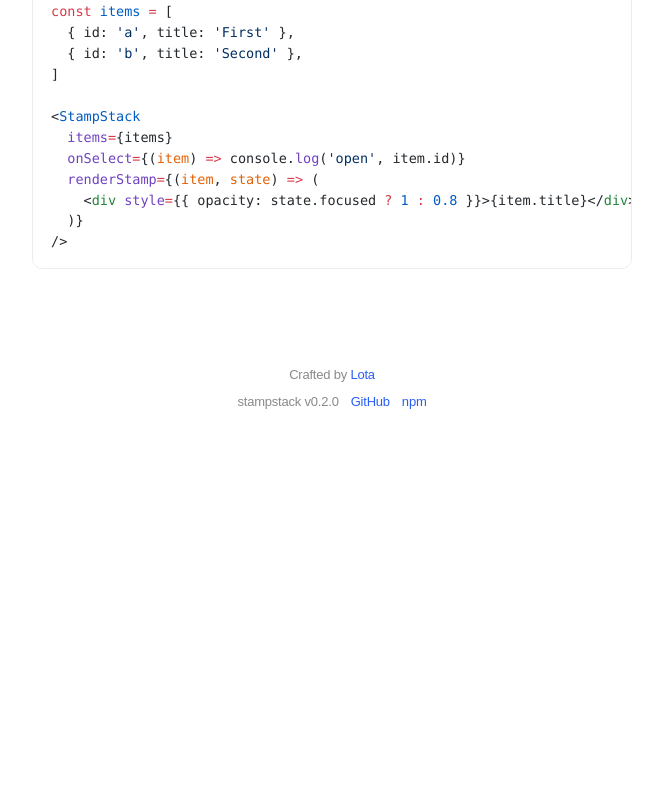
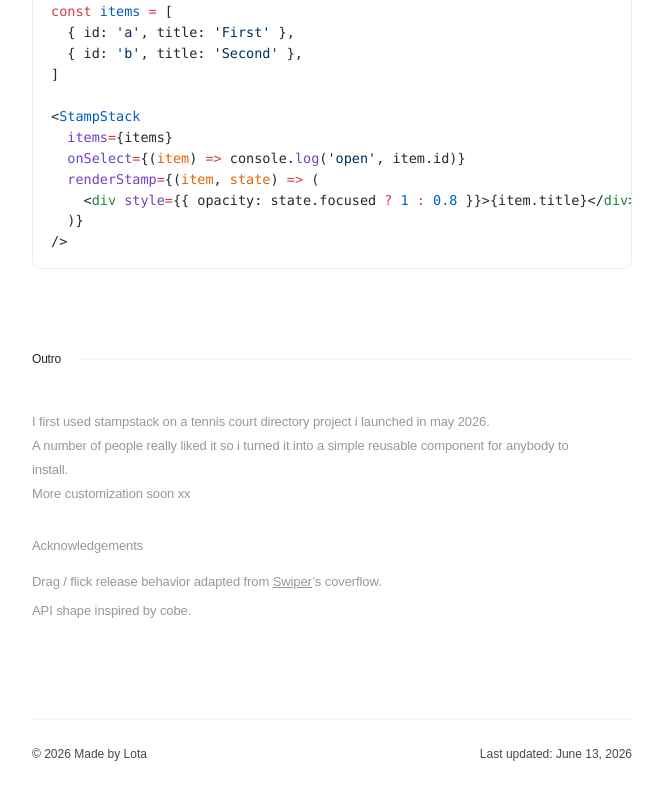
Before and after one commit to lottabydesign/stampstack, a Next.js app in the folder site/: page / in a window 1280 px wide. Shown: the part 666-1466 px from the top of the page, without its empty margins (308-971 px from the left). Before the commit the page ends 1199 px from the top, so only its background shows below. Built offline with nearby package versions, Linux system fonts and the light colour scheme; a web font is replaced by a local one.

Commit message:
feat: rebuild footer to match Figma (Outro note, acknowledgements, made-by/last-updated row)

```diff
--- a/site/components/Footer.tsx
+++ b/site/components/Footer.tsx
@@ -1,14 +1,103 @@
 export function Footer() {
   return (
-    <footer style={{ marginTop: 96, textAlign: 'center', fontSize: 13, color: 'var(--muted)' }}>
-      <p style={{ margin: '0 0 6px' }}>
-        Crafted by <a href="https://github.com/lottabydesign">Lota</a>
-      </p>
-      <p style={{ margin: 0, display: 'flex', gap: 12, justifyContent: 'center' }}>
-        <span>stampstack v0.2.0</span>
-        <a href="https://github.com/lottabydesign/stampstack">GitHub</a>
-        <a href="https://www.npmjs.com/package/stampstack">npm</a>
-      </p>
+    <footer
+      style={{
+        display: 'flex',
+        flexDirection: 'column',
+        gap: 96,
+        alignItems: 'flex-start',
+        width: '100%',
+        marginTop: 80,
+      }}
+    >
+      {/* Outro block */}
+      <div style={{ display: 'flex', flexDirection: 'column', gap: 41, width: '100%' }}>
+        {/* "Outro" label + hairline */}
+        <div style={{ display: 'flex', gap: 15, alignItems: 'center', width: '100%' }}>
+          <span
+            style={{
+              fontFamily: 'var(--font-ui)',
+              fontWeight: 500,
+              fontSize: 12,
+              lineHeight: '20px',
+              letterSpacing: '-0.2px',
+              color: '#252525',
+              whiteSpace: 'nowrap',
+            }}
+          >
+            Outro
+          </span>
+          <div style={{ flex: 1, height: 1, background: '#f5f5f5' }} />
+        </div>
+
+        {/* Note + acknowledgements */}
+        <div
+          style={{
+            display: 'flex',
+            flexDirection: 'column',
+            gap: 28,
+            maxWidth: 560,
+            fontFamily: 'var(--font-ui)',
+            fontWeight: 500,
+            fontSize: 13,
+            letterSpacing: '-0.1px',
+            color: '#989897',
+          }}
+        >
+          <div>
+            <p style={{ margin: 0, lineHeight: '24px' }}>
+              I first used stampstack on a tennis court directory project i launched in may 2026.
+            </p>
+            <p style={{ margin: 0, lineHeight: '24px' }}>
+              A number of people really liked it so i turned it into a simple reusable component for
+              anybody to install.
+              <br aria-hidden />
+              More customization soon xx
+            </p>
+          </div>
+
+          <div style={{ display: 'flex', flexDirection: 'column', gap: 12, maxWidth: 380 }}>
+            <p style={{ margin: 0, lineHeight: '24px' }}>Acknowledgements</p>
+            <div style={{ display: 'flex', flexDirection: 'column', gap: 5 }}>
+              <p style={{ margin: 0, lineHeight: '24px' }}>
+                Drag / flick release behavior adapted from{' '}
+                <a
+                  href="https://swiperjs.com/"
+                  target="_blank"
+                  rel="noreferrer"
+                  style={{ color: 'inherit', textDecoration: 'underline' }}
+                >
+                  Swiper
+                </a>
+                ’s coverflow.
+              </p>
+              <p style={{ margin: 0, lineHeight: '24px' }}>API shape inspired by cobe.</p>
+            </div>
+          </div>
+        </div>
+      </div>
+
+      {/* Bottom block */}
+      <div style={{ display: 'flex', flexDirection: 'column', gap: 24, width: '100%' }}>
+        <div style={{ height: 1, background: '#f5f5f5', width: '100%' }} />
+        <div
+          style={{
+            display: 'flex',
+            justifyContent: 'space-between',
+            alignItems: 'center',
+            width: '100%',
+            fontFamily: 'var(--font-ui)',
+            fontWeight: 500,
+            fontSize: 12,
+            lineHeight: '20px',
+            letterSpacing: 'normal',
+            color: '#484747',
+          }}
+        >
+          <span>© 2026 Made by Lota</span>
+          <span style={{ textAlign: 'right' }}>Last updated: June 13, 2026</span>
+        </div>
+      </div>
     </footer>
   )
 }
```
